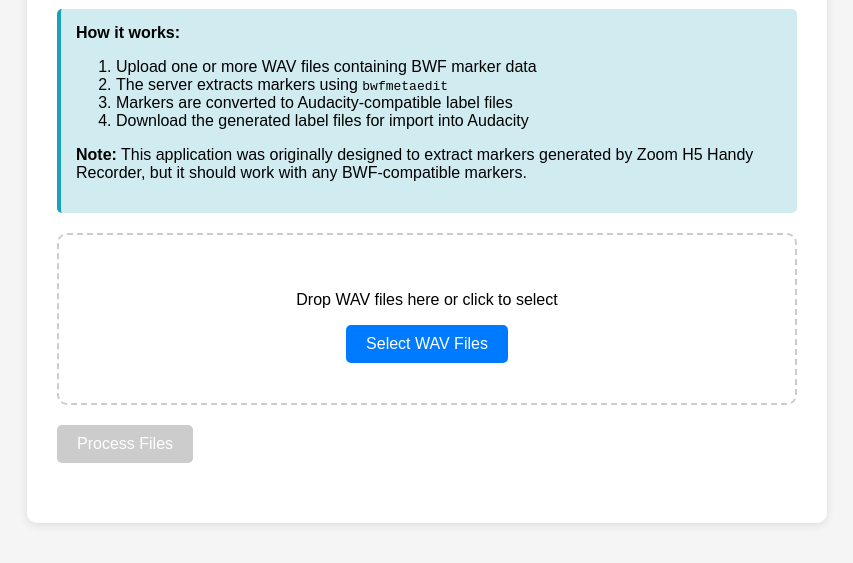
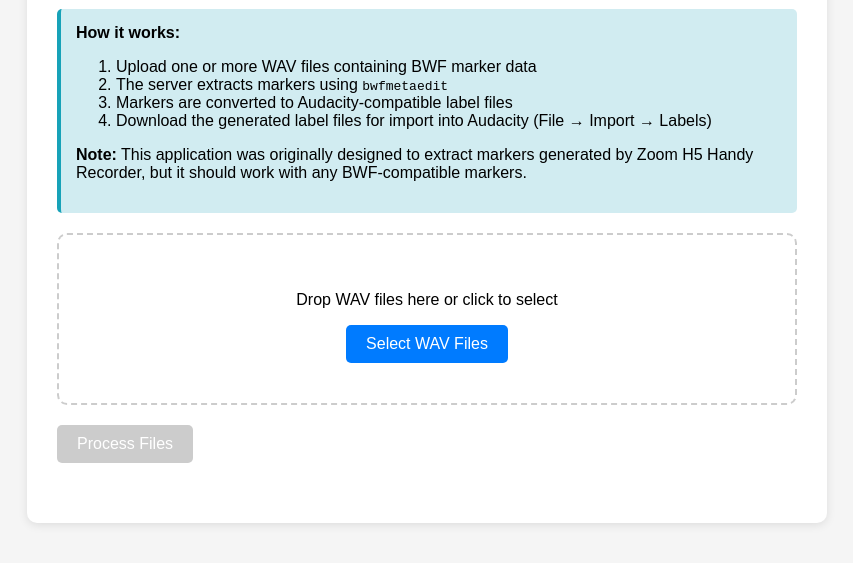
Before and after one commit to tarator/bwf-marker-extractor, a website: page public/index.html in a window 1280 px wide. Shown: the part 129-692 px from the top of the page, without its empty margins (213-1066 px from the left). Drawn offline with Linux system fonts and the light colour scheme.

Commit message:
Add description

```diff
--- a/public/index.html
+++ b/public/index.html
@@ -267,7 +267,7 @@
                 <li>Upload one or more WAV files containing BWF marker data</li>
                 <li>The server extracts markers using <code>bwfmetaedit</code></li>
                 <li>Markers are converted to Audacity-compatible label files</li>
-                <li>Download the generated label files for import into Audacity</li>
+                <li>Download the generated label files for import into Audacity (File → Import → Labels)</li>
             </ol>
             <p><strong>Note:</strong> This application was originally designed to extract markers generated by Zoom H5
                 Handy Recorder, but it should work with any BWF-compatible markers.</p>
```
